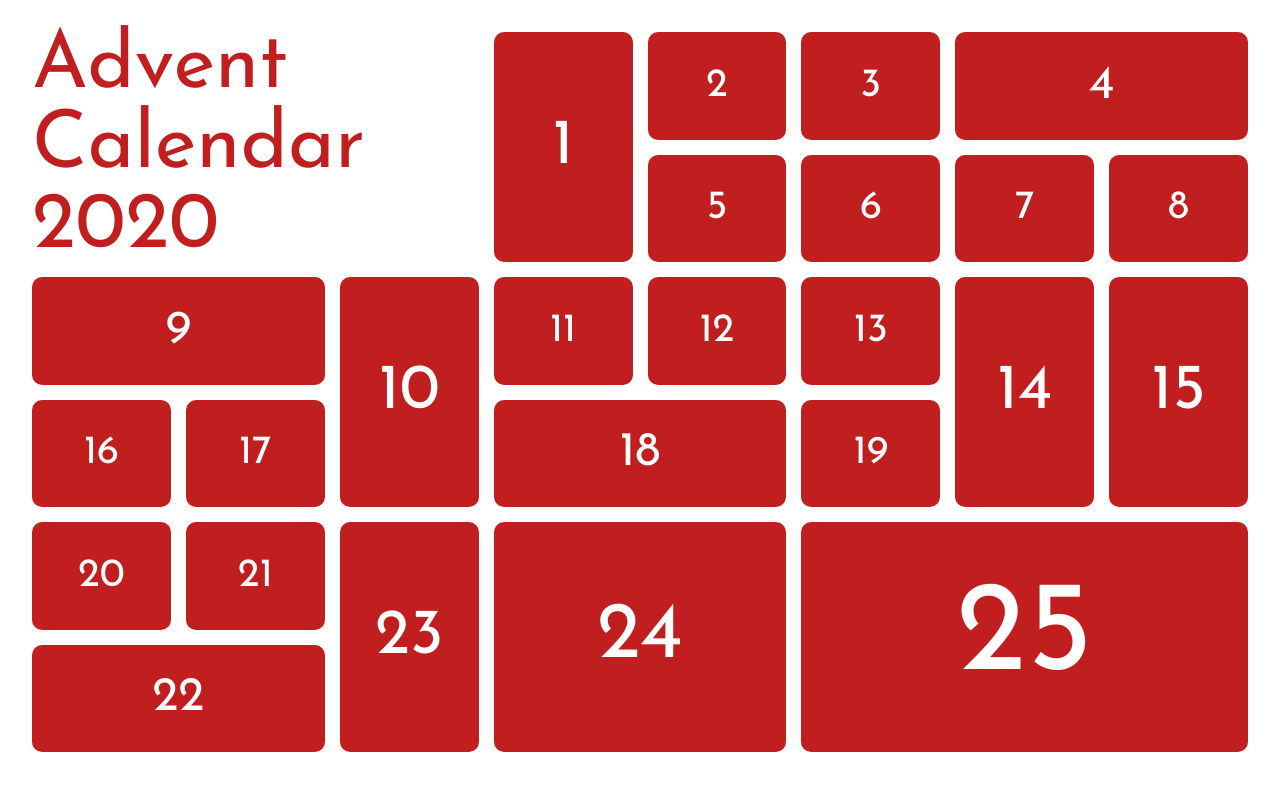
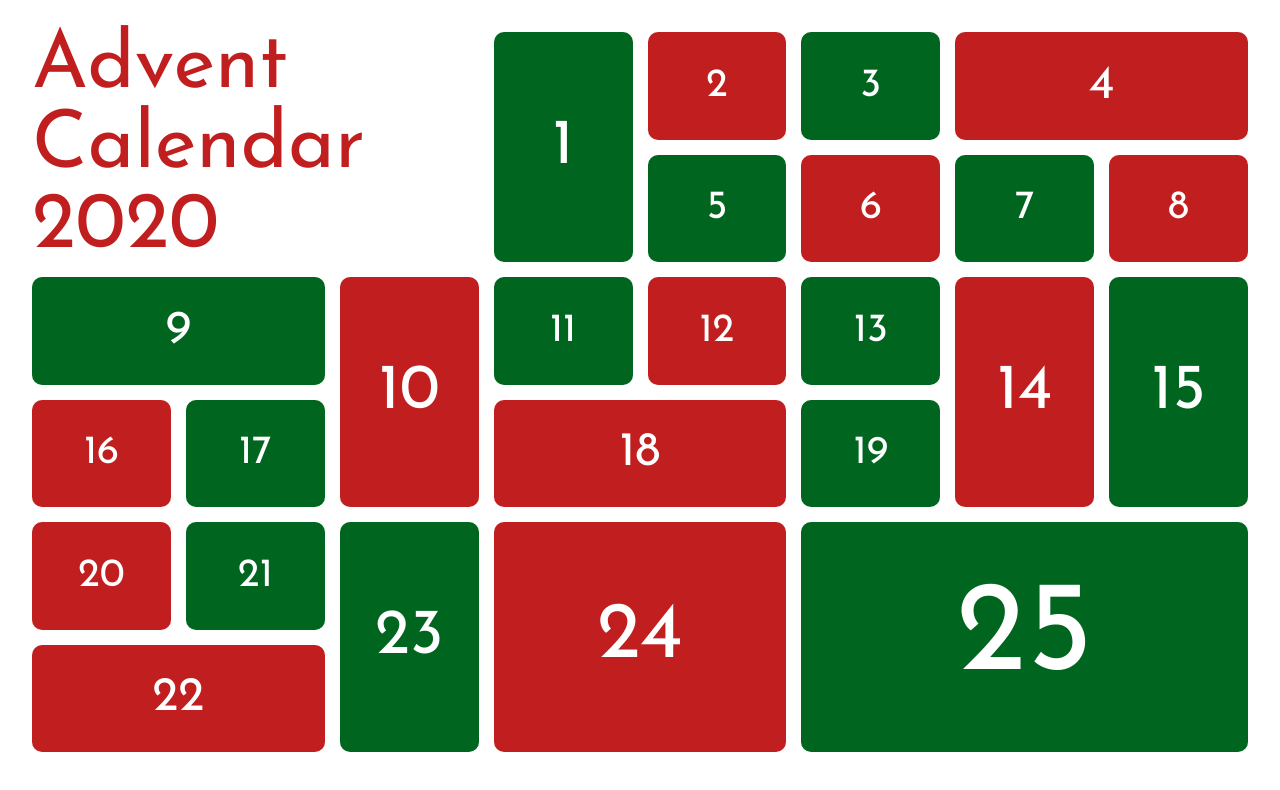
Before and after one commit to Meweezy/Advent-Calendar, a plain HTML site: page index.html in a window 1280 px wide. Drawn offline with Linux system fonts and the light colour scheme.

Commit message:
added color green

```diff
--- a/assets/styles/style.css
+++ b/assets/styles/style.css
@@ -43,6 +43,12 @@ body {
   grid-row: span 2;
   grid-column: span 3;
   font-size: 8rem;
+}
+
+.day1 .front, .day3 .front, .day5 .front, .day7 .front, .day9 .front,
+.day11 .front, .day13 .front, .day15 .front, .day17 .front, .day19 .front,
+.day21 .front, .day23 .front, .day25 .front {
+  background-color: #00661F;
 }
 
 
```
